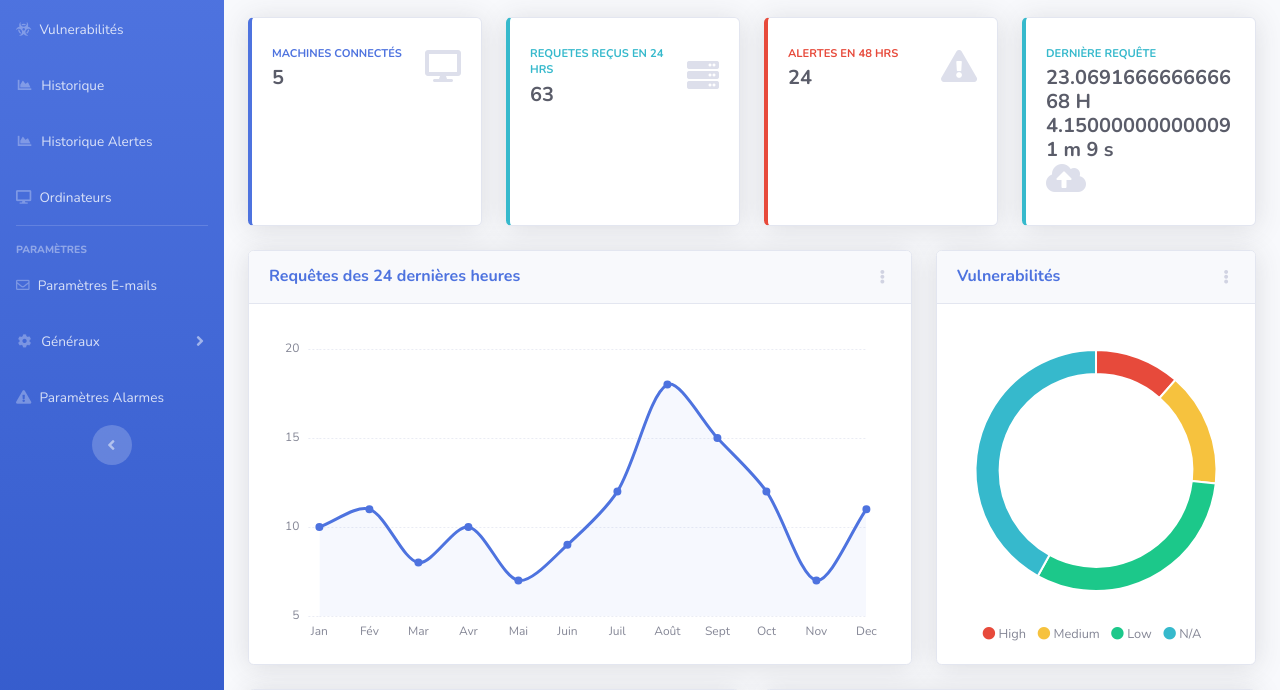
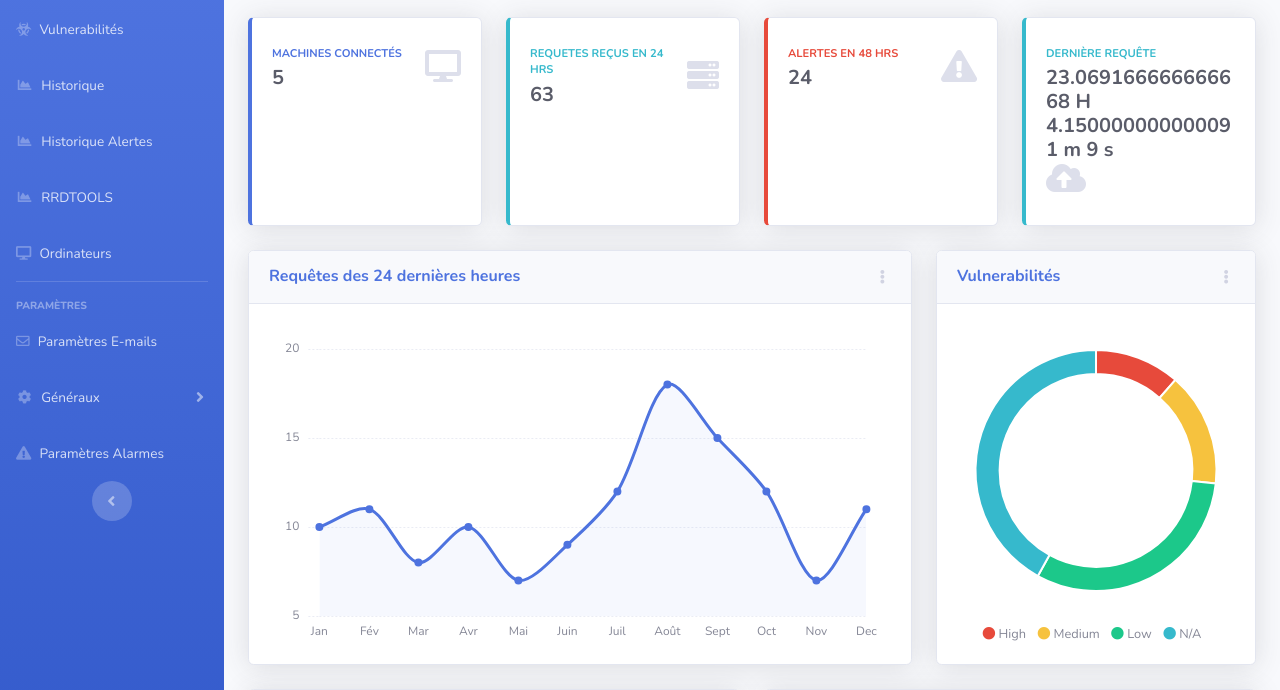
Before and after one commit to qanastek/Pineapple-Monitoring, a Flask app: page / in a window 1280 px wide. Shown: the part 159-849 px from the top of the page. Run offline with Flask 2, Linux system fonts and the light colour scheme; data comes from the database, SQL or seed files in the repository; some libraries are stand-ins or nearby versions.

Commit message:
add rrdtool into sidebar

```diff
--- a/templates/sidebar.html.j2
+++ b/templates/sidebar.html.j2
@@ -47,6 +47,12 @@
         <a class="nav-link" href="{{ url_for('historiqueAlerts') }}">
           <i class="fas fa-fw fa-chart-area"></i>
           <span>Historique Alertes</span></a>
+      </li>
+
+      <li class="nav-item">
+        <a class="nav-link" href="{{ url_for('rrdtools') }}">
+          <i class="fas fa-fw fa-chart-area"></i>
+          <span>RRDTOOLS</span></a>
       </li>
 
       <!-- Nav Item - Tables -->
```
